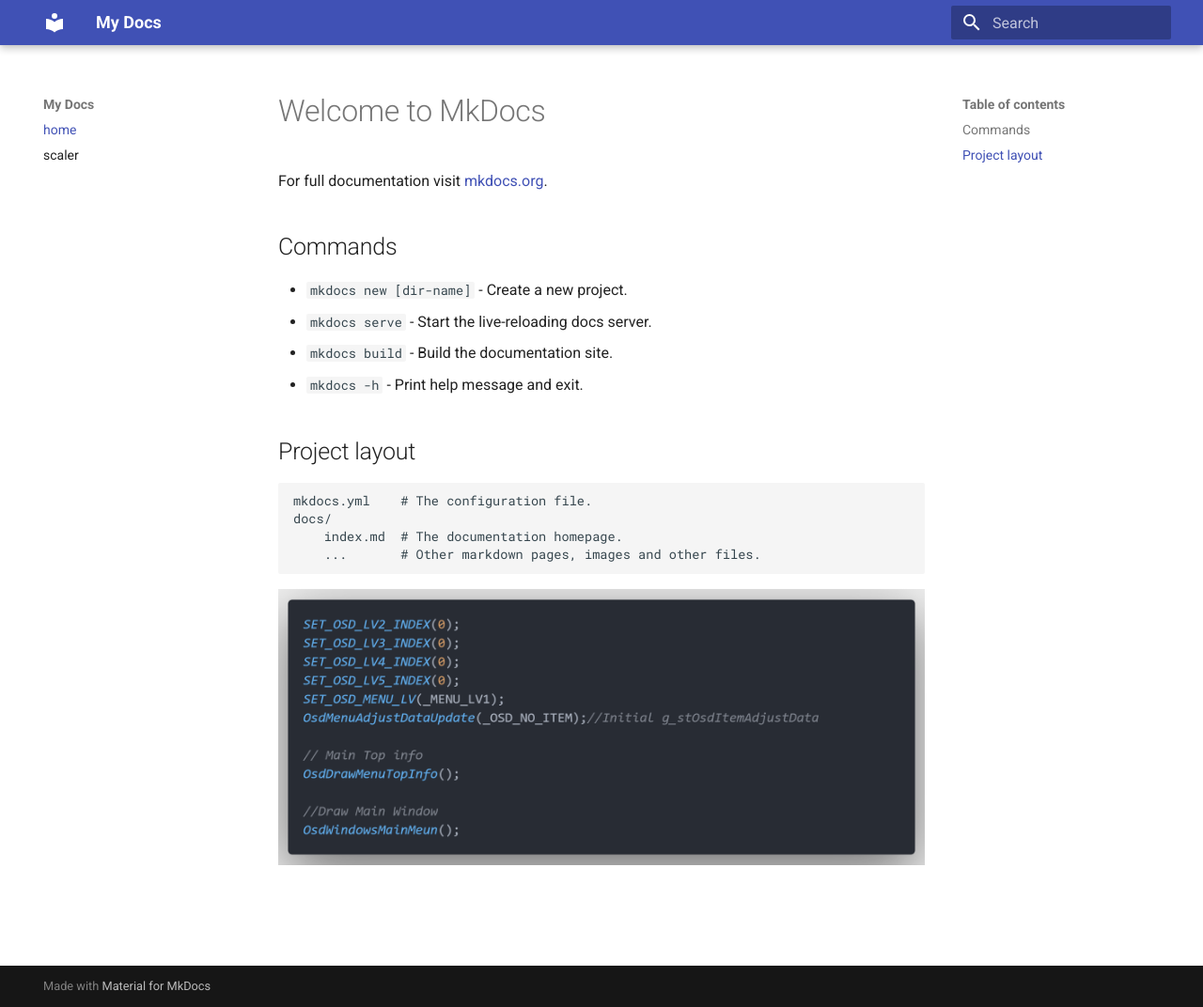
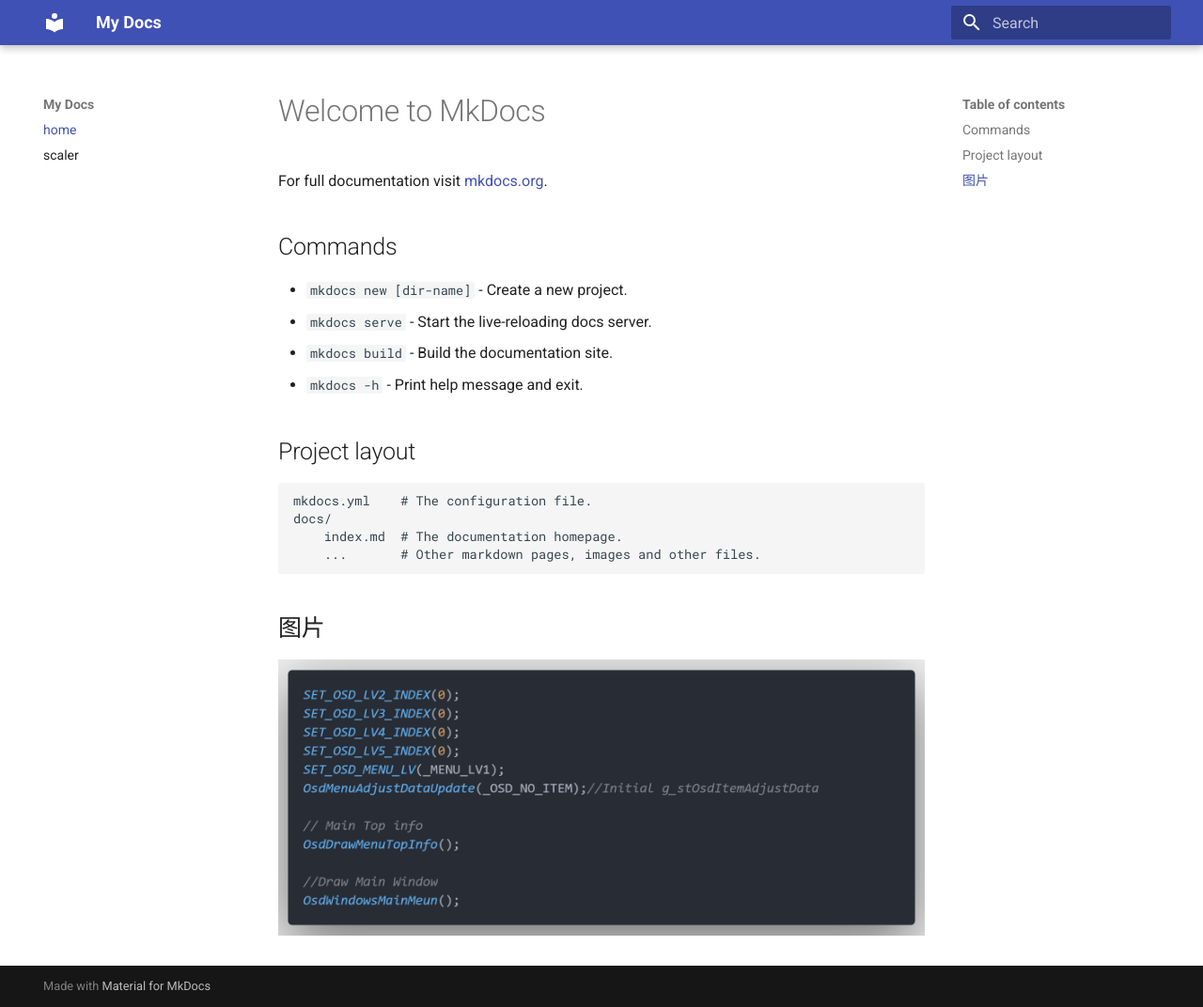
Before and after one commit to MUCHWAY/MyNotebook, an MkDocs documentation site: the page built from docs/index.md, in a window 1280 px wide and 1072 px high. Shown: the whole window at 94% size. Built offline with MkDocs 1.6.1 and Material for MkDocs 9.7.7, drawn with Linux system fonts in a browser that asks for light colours.

Commit message:
update index.md and scaler.md

```diff
--- a/docs/index.md
+++ b/docs/index.md
@@ -16,5 +16,5 @@
         index.md  # The documentation homepage.
         ...       # Other markdown pages, images and other files.
 
-
+## 图片
 ![image](.\images\code.png)
--- a/docs/scaler.md
+++ b/docs/scaler.md
@@ -16,5 +16,5 @@
         index.md  # The documentation homepage.
         ...       # Other markdown pages, images and other files.
 
-
+## 图片
 ![image](.\images\code.png)
```
